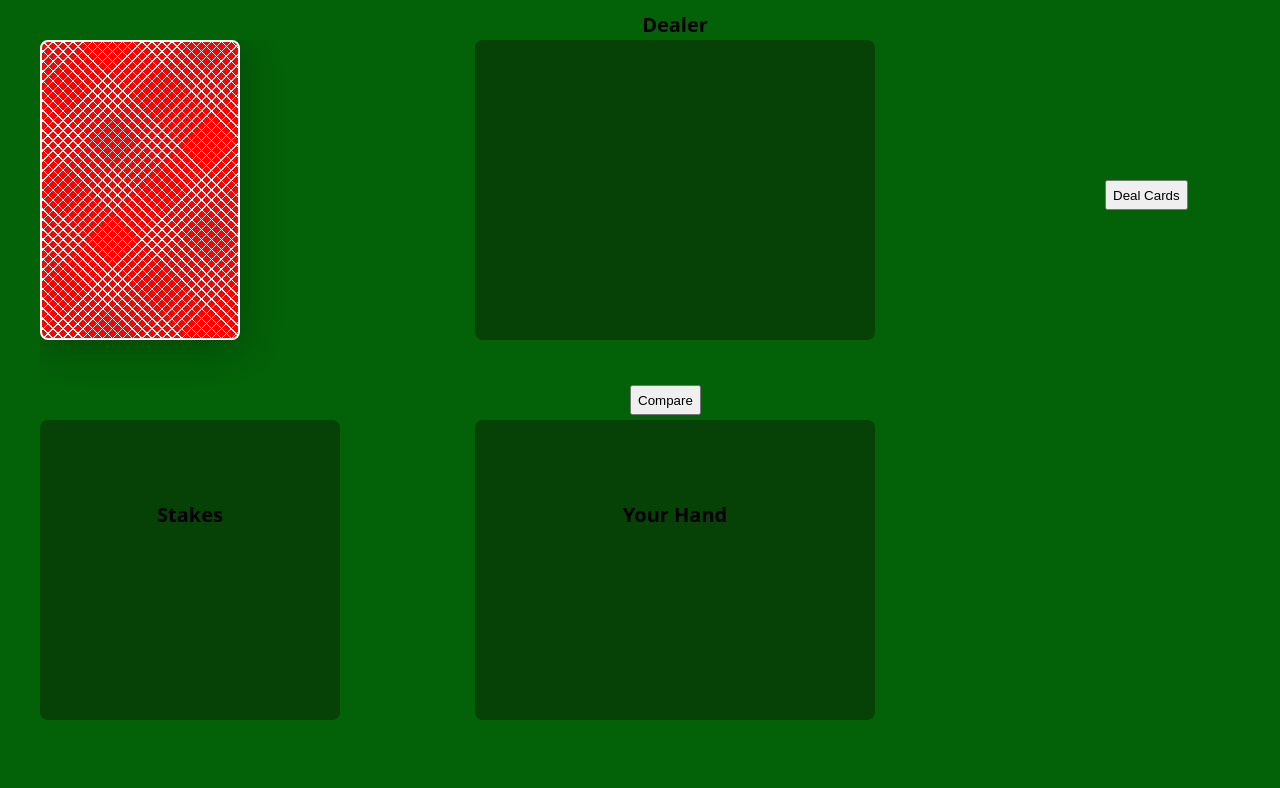
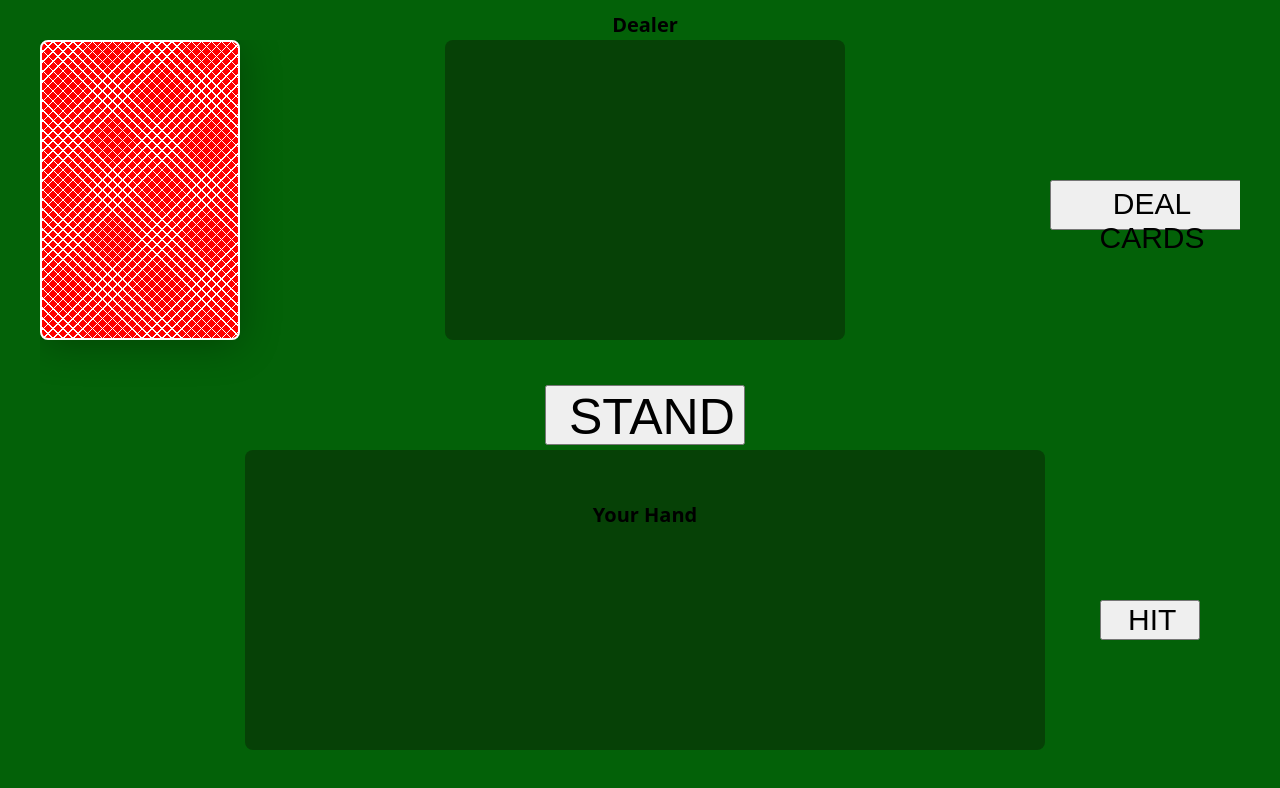
Before and after one commit to EndoSeiiti/BlackJack, a React (Vite) app: page / in a window 1280 px wide. Both pictures are taken after a click on the button "Start Game". Shown: the top 788 px of the page. Built offline with nearby package versions, Linux system fonts and the light colour scheme.

Commit message:
fix:adjusted button's size

```diff
--- a/src/App.css
+++ b/src/App.css
@@ -149,7 +149,7 @@
 
   width: 400px;
   height: 300px;
-  margin-left: 70px;
+  margin-left: 200px;
   background-color: rgb(6, 65, 6);
   border-radius: 8px;
   display: flex;
@@ -160,19 +160,7 @@
   color: black;
 }
 
-.stake{
 
-  width: 300px;
-  height: 300px;
-  background-color: rgb(6, 65, 6);
-  border-radius: 8px;
-  display: flex;
-  justify-content: center;
-  align-items: center;
-  font-size: 20px;
-  font-weight: bold;
-  color: black;
-}
 
 .textdeck{
   position:absolute;
@@ -185,16 +173,13 @@
   top: 10px;
 }
 
-.textstake{
-   position: absolute;
-   top: 500px;
-}
+
 
 .playerhand{
 
-  width: 400px;
+  width: 800px;
   height: 300px;
-  margin-left: 70px;
+
   background-color: rgb(6, 65, 6);
   border-radius: 8px;
   display: flex;
@@ -230,20 +215,37 @@
     transition: 0.1s;
 }
 
-.compare{
-   width: 100px;
-   height: 30px;
+.Stand button{
+   width: 200px;
+   height: 60px;
    display: flex;
-   margin-left: 225px;
+   margin-left: 300px;
    margin-top: 40px;
+   font-size: 50px;
+   padding-left: 22px;
 }
 
-.DealCards {
+
+.DealCards button {
   display: flex;
-  width: 100px;
-  height: 30px;
+  width: 200px;
+  height: 50px;
   margin-top: 140px;
-  margin-left: 225px;
+  font-size: 30px;
+  padding-left: 10px;
+  padding-top: 5px;
+
+}
+
+.hit button {
+   width: 100px;
+   height: 40px;
+   display: flex;
+   margin-left:50px ;
+   margin-top: 150px;
+   font-size: 30px;
+   padding-left: 26px;
+
 }
 .playercard0 {
 
--- a/src/components/GameBoard.jsx
+++ b/src/components/GameBoard.jsx
@@ -36,17 +36,15 @@
                     ))}
                 </div>
                 <div className="DealCards">
-                    <button onClick = {handledeal}>Deal Cards</button>
+                    <button onClick = {handledeal}>DEAL CARDS</button>
                 </div>
                 <div className="null"></div>
-                <div className="compare">
-                    <button onClick={()=> setDealerCover(false)}>Compare</button>
+                <div className="Stand">
+                    <button onClick={()=> setDealerCover(false)}>STAND</button>
                 </div>
 
                 <div className="null"></div>
-                <div className="stake">
-                    <span className="textstake">Stakes</span>
-                </div>
+                <div className="null"></div>
                 <div className="playerhand">
                     <span className="textPH">Your Hand</span>
                     {playerhand.map ((card,i)=>(
@@ -56,7 +54,10 @@
                         <span className="num">{card.num}</span>
                         <span className="suit">{getSuitSymbol(card.suit)}</span>
                     </div>
-                    ))}
+                  ))}
+                </div>
+                <div className="hit">
+                    <button onClick={()=> setDealerCover(false)}>HIT</button>
                 </div>
 
 
```
